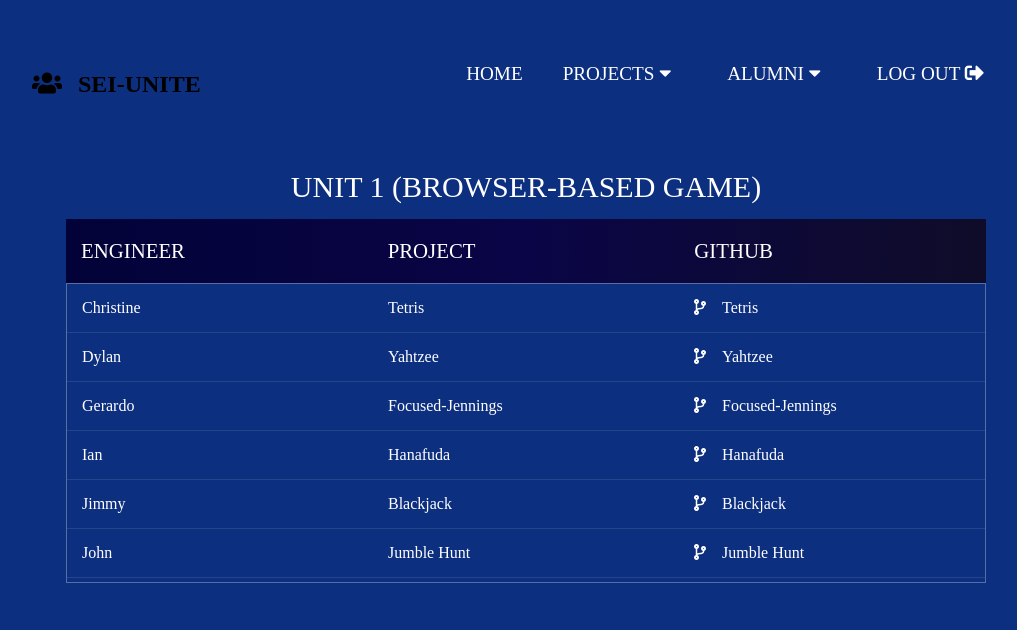
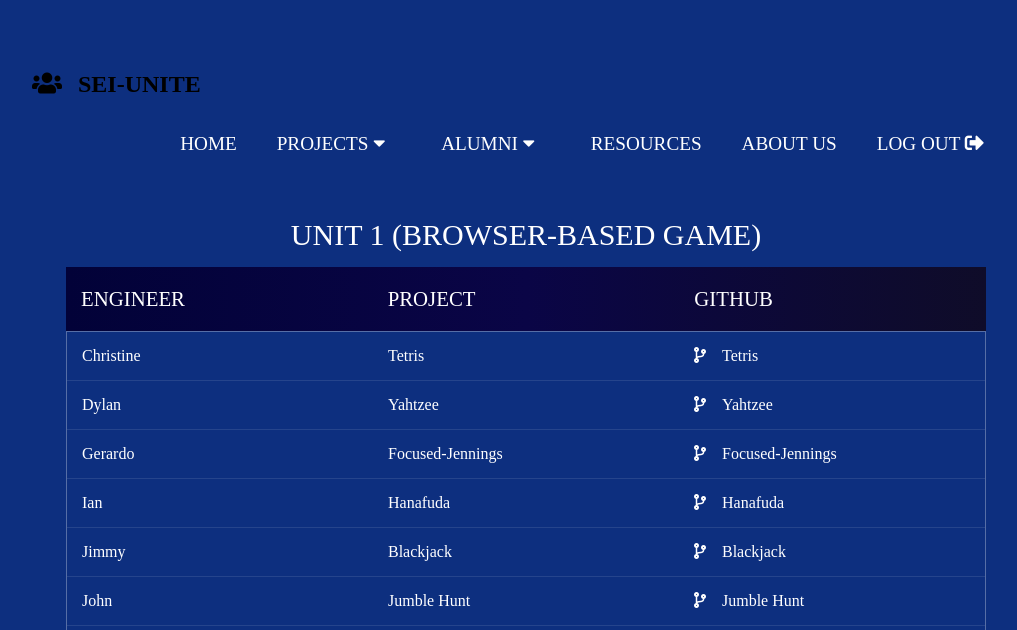
Before and after one commit to Jadessu/sei-unite, a Django app: page /about/ in a window 1280 px wide. Shown: the top 630 px of the page, without its empty margins (114-1131 px from the left). Run offline with Django 3.2, Linux system fonts and the light colour scheme; the visitor is signed in with stand-in values (Sample User, id 1); lists and menus that the app fills with data are empty.

Commit message:
final push

```diff
--- a/main_app/templates/base.html
+++ b/main_app/templates/base.html
@@ -55,13 +55,12 @@
         <li><a href="{% url 'alumnus_create'%}">Add Alumnus</a></li>
     </ul>
     </li>
-        {% comment %} <li><a href="{% url 'ideas' %}">Resources</a></li> {% endcomment %}
-    {% comment %} <li><a href="{% url 'about' %}">About Us</a></li> {% endcomment %}
+        <li><a href="{% url 'ideas' %}">Resources</a></li>
+    <li><a href="{% url 'about' %}">About Us</a></li>
     <li><a href="{% url 'logout' %}">Log out <span class="logout"><i class="fas fa-sign-out-alt"></i></span> </a></li>
     {% else %}
         <li><a href="{% url 'home' %}">Home</a></li>
-        {% comment %} <li><a href="{% url 'ideas' %}">Resources</a></li> {% endcomment %}
-        {% comment %} <li><a href="{% url 'about' %}">About Us</a></li> {% endcomment %}
+        <li><a href="{% url 'ideas' %}">Resources</a></li>
         <li><a href="{% url 'signup' %}">Sign Up</a></li>
 
 {% endif%}
```
